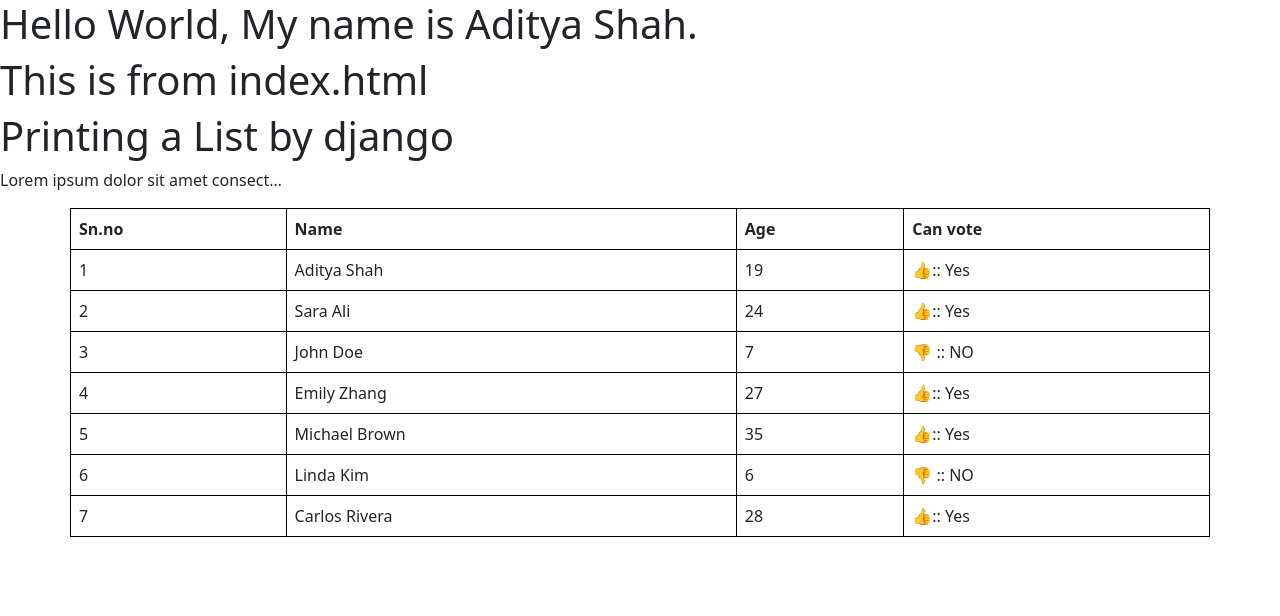
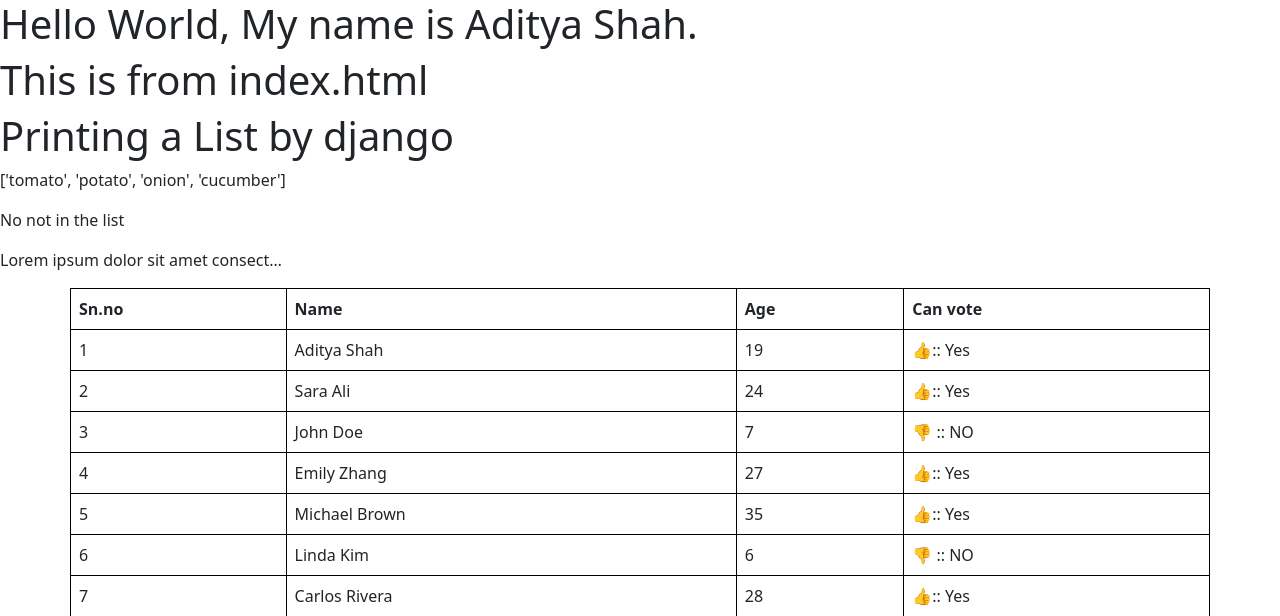
Before and after one commit to aadishah-projects/Django, a Django app: page / in a window 1280 px wide. Shown: the top 616 px of the page. Run offline with Django 5.2, Linux system fonts and the light colour scheme.

Commit message:
Trying some stuff

```diff
--- a/home/templates/home/index.html
+++ b/home/templates/home/index.html
@@ -45,6 +45,14 @@
             </td>
         </tr>
         {% endfor %}
+        <P> {{vegetables}} </p> <!-- passed a list-->
+        <p> {% if "carrot" in vegetables %}
+            Yes carrot is in the list
+            {%else%}
+            No not in the list
+            {% endif %}
+        </p>
+
        <p>{{ text|truncatechars:40 }}</p> <!-- Limit the data via django template truncatechars -->
     </table>
 
--- a/home/views.py
+++ b/home/views.py
@@ -19,7 +19,8 @@ def home(request):
     text = """
     Lorem ipsum dolor sit amet consectetur adipisicing elit. Aperiam architecto earum, molestiae corporis maiores vel deleniti quaerat debitis reiciendis numquam?
     """
-    return render(request, "home/index.html", context = {'peoples' : people ,'text' : text} )
+    vegetables = ['tomato' ,'potato', 'onion', 'cucumber']
+    return render(request, "home/index.html", context = {'peoples' : people ,'text' : text, 'vegetables' : vegetables} )
 
 def success_page(request):
     return HttpResponse ("This is a success page")
```
